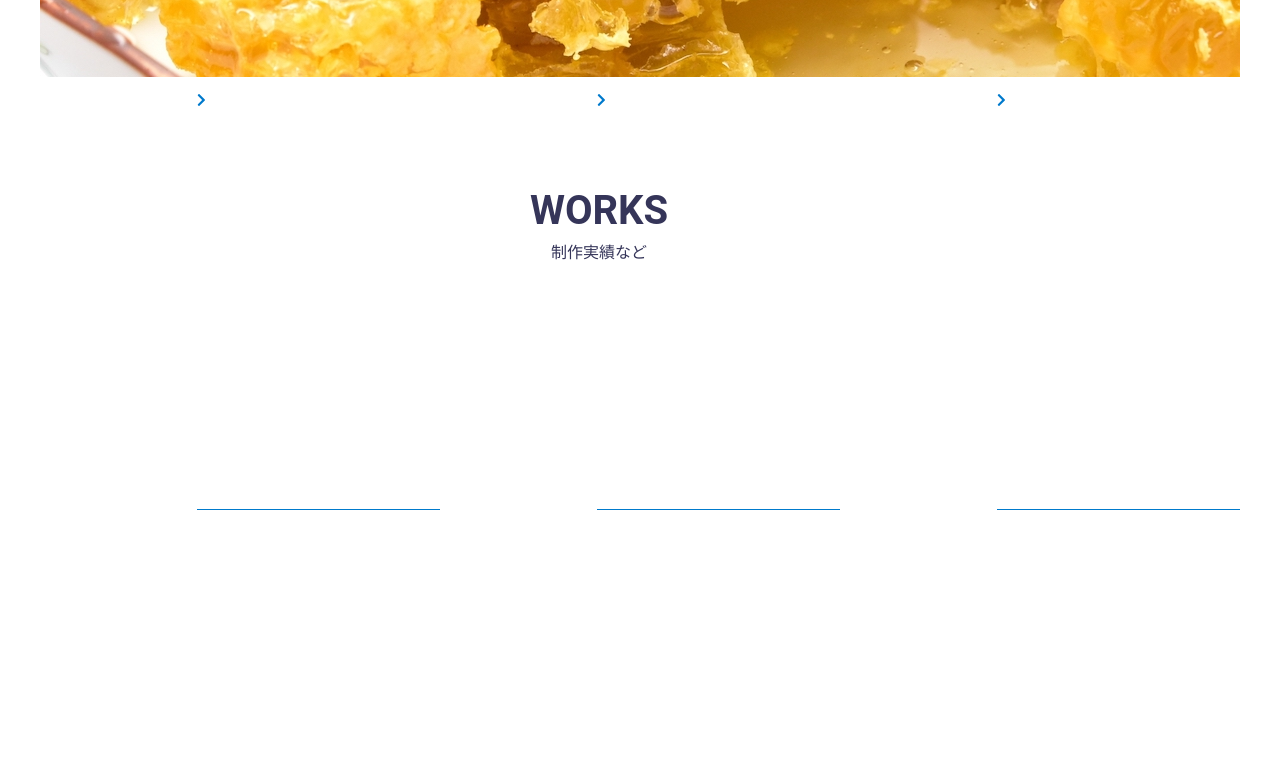
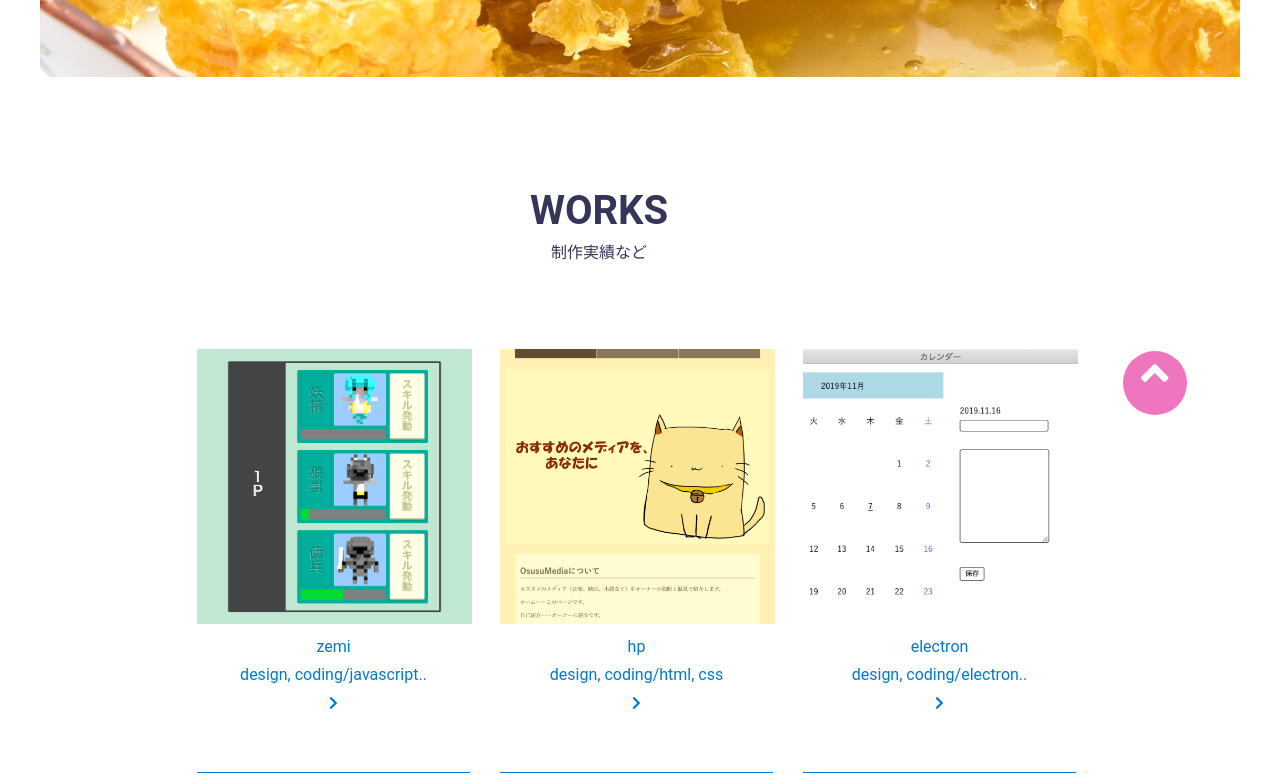
Before and after one commit to simaenaga/frontend_task, a Gatsby site: page / in a window 1280 px wide. Shown: the part 353-1128 px from the top of the page. Built offline with nearby package versions, Linux system fonts and the light colour scheme; Gatsby itself is replaced by a stand-in of ours; some packages are replaced by stand-ins of ours.

Commit message:
仮コミット

```diff
--- a/src/components/Work.tsx
+++ b/src/components/Work.tsx
@@ -45,11 +45,14 @@ const Icon = styled(FontAwesomeIcon)`
     font-size: 14px;
 `
 const WorkItem = styled(Link)`
-    margin-left:157px;
+    text-align: center;
+    margin-right:30px;
     width: 273px;
     height: 423px;
 `
 const ItemBox = styled.div`
+    margin-top: 263px;
+    margin-left:157px;
     display: -webkit-flex;
     display: flex;
 `
@@ -60,7 +63,23 @@ interface Wr{
           }}
   }
 interface WorkProps {
-    work:{ edges:Wr[]}
+    work:{ edges:Wr[]},
+    name: string,
+    hp: {
+    childImageSharp: {
+        fixed
+    }
+    },
+    electron: {
+    childImageSharp: {
+        fixed
+    }
+    },
+    zemi: {
+    childImageSharp: {
+        fixed
+    }
+    }
 }
 class Work extends React.Component<WorkProps> {
     render(){
@@ -70,13 +89,32 @@ class Work extends React.Component<WorkProps> {
                 <Title>WORKS</Title>
                 <Overview>制作実績など</Overview>
                 <ItemBox>
+                {/**slugの値をみて画像の判断してもいいかも */}
                 <WorkItem to={work[0].node.fields.slug}>
+                <Image
+                    fixed={this.props.zemi.childImageSharp.fixed}
+                    alt="top"
+                />
+                zemi<br/>
+                design, coding/javascript..<br/>
                 <Icon icon="chevron-right"/>
                 </WorkItem>
                 <WorkItem to={work[1].node.fields.slug}>
+                <Image
+                    fixed={this.props.hp.childImageSharp.fixed}
+                    alt="top"
+                />
+                hp<br/>
+                design, coding/html, css<br/>
                 <Icon icon="chevron-right"/>
                 </WorkItem>
                 <WorkItem to={work[2].node.fields.slug}>
+                <Image
+                    fixed={this.props.electron.childImageSharp.fixed}
+                    alt="top"
+                />
+                electron<br/>
+                design, coding/electron..<br/>
                 <Icon icon="chevron-right"/>
                 </WorkItem>
                 </ItemBox>
--- a/src/components/layout.tsx
+++ b/src/components/layout.tsx
@@ -23,7 +23,7 @@ interface LayoutProps {
 }
 
 const UpWrapper = styled.div`
-  position: relative;
+  position: fixed;
   background-color: #EF75BE;
   width: 64px;
   height: 64px;
@@ -45,6 +45,23 @@ const Up = () =>{
 }
 
 class Layout extends React.Component<LayoutProps> {
+  componentDidMount() {
+    window.addEventListener('scroll', e => this.watchCurrentPosition(), true)
+  }
+  componentWillUnmount() {
+    window.removeEventListener('scroll', e => {})
+  }
+
+  watchCurrentPosition() {
+      console.log(this.scrollTop())
+  }
+
+  scrollTop() {
+      return Math.max(
+          window.pageYOffset,
+          document.documentElement.scrollTop,
+          document.body.scrollTop);
+  }
   handleOnClick = (e) => {
       console.log("aaa")
       e.preventDefault();
--- a/src/components/seo.tsx
+++ b/src/components/seo.tsx
@@ -25,12 +25,14 @@ function SEO({ description, lang, meta, title }) {
   )
 
   const metaDescription = description || site.siteMetadata.description
-
+  const titleTemplate = `%s | ${site.siteMetadata.title}`
   return (
     <Helmet
       htmlAttributes={{
         lang,
       }}
+      defaultTitle={site.siteMetadata.title}
+      titleTemplate={titleTemplate}
       title={title}
       meta={[
         {
--- a/src/pages/index.tsx
+++ b/src/pages/index.tsx
@@ -141,6 +141,21 @@ interface BlogIndexProps {
       childImageSharp: {
         fixed
       }
+    },
+    hp: {
+      childImageSharp: {
+        fixed
+      }
+    },
+    electron: {
+      childImageSharp: {
+        fixed
+      }
+    },
+    zemi: {
+      childImageSharp: {
+        fixed
+      }
     }
   },
   location: Location
@@ -152,7 +167,7 @@ class BlogIndex extends React.Component<BlogIndexProps> {
     const { data } = this.props
     // const siteTitle = data.site.siteMetadata.title
     // const posts = data.allMarkdownRemark.edges
-
+    console.log(data)
     return (
       <div>
       <Layout>
@@ -161,8 +176,8 @@ class BlogIndex extends React.Component<BlogIndexProps> {
           pro={data.pro.childImageSharp.fixed}
           selfIntro={data.selfIntro.edges}
         />
-        <SEO title={data.selfIntro.edges[0].node.frontmatter.name} />
-        <Work work={data.work} />
+        <SEO/>
+        <Work work={data.work} name={data.selfIntro.edges[0].node.frontmatter.name} hp={data.hp} electron={data.electron} zemi={data.zemi}/>
         <Detail experience={data.experience.edges[0]} education={data.education.edges[0]} skill={data.skill.edges[0]} pq={data.pq.edges[0]}/>
         <Activity blog={data.blog} interests={data.interests}/>
         <Sns />
@@ -364,5 +379,33 @@ export const pageQuery = graphql`
         }
       }
     }
+    hp: file(absolutePath: { regex: "/assets/homepage/" }) {
+      childImageSharp {
+        fixed(width: 275, height: 275) {
+          ...GatsbyImageSharpFixed
+        }
+      }
+    }
+    electron: file(absolutePath: { regex: "/assets/electron/" }) {
+      childImageSharp {
+        fixed(width: 275, height: 275) {
+          ...GatsbyImageSharpFixed
+        }
+      }
+    }
+    zemi: file(absolutePath: { regex: "/assets/zemi/" }) {
+      childImageSharp {
+        fixed(width: 275, height: 275) {
+          ...GatsbyImageSharpFixed
+        }
+      }
+    }
+    interests_image: file(absolutePath: { regex: "/assets/interests/" }) {
+      childImageSharp {
+        fixed(width: 128, height: 128) {
+          ...GatsbyImageSharpFixed
+        }
+      }
+    }
   }
 `
```
Also changed, not shown: src/templates/work.tsx (+39 -10 lines).
